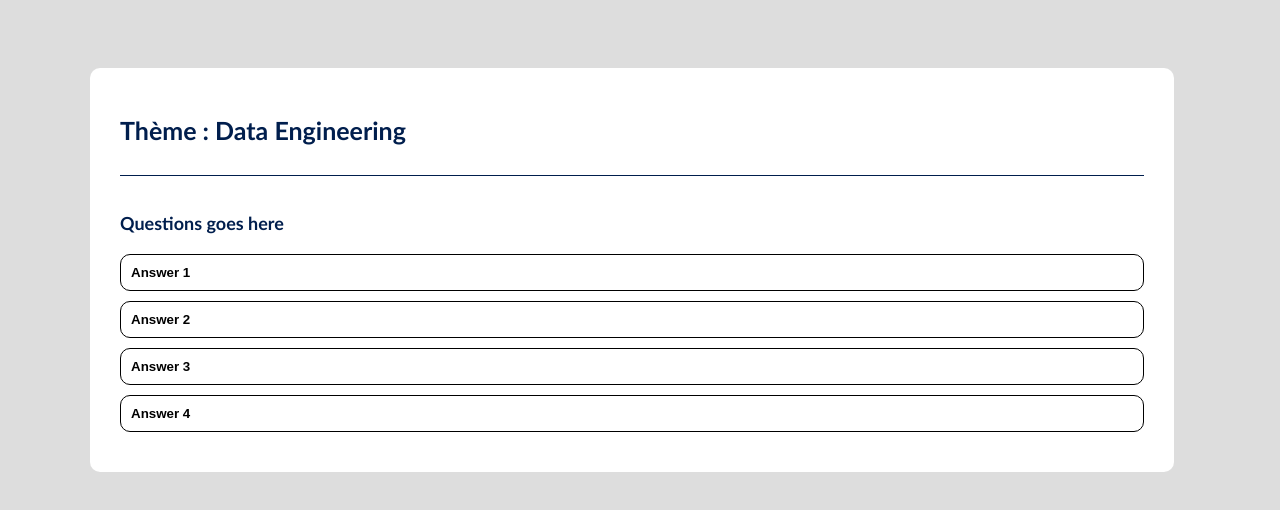
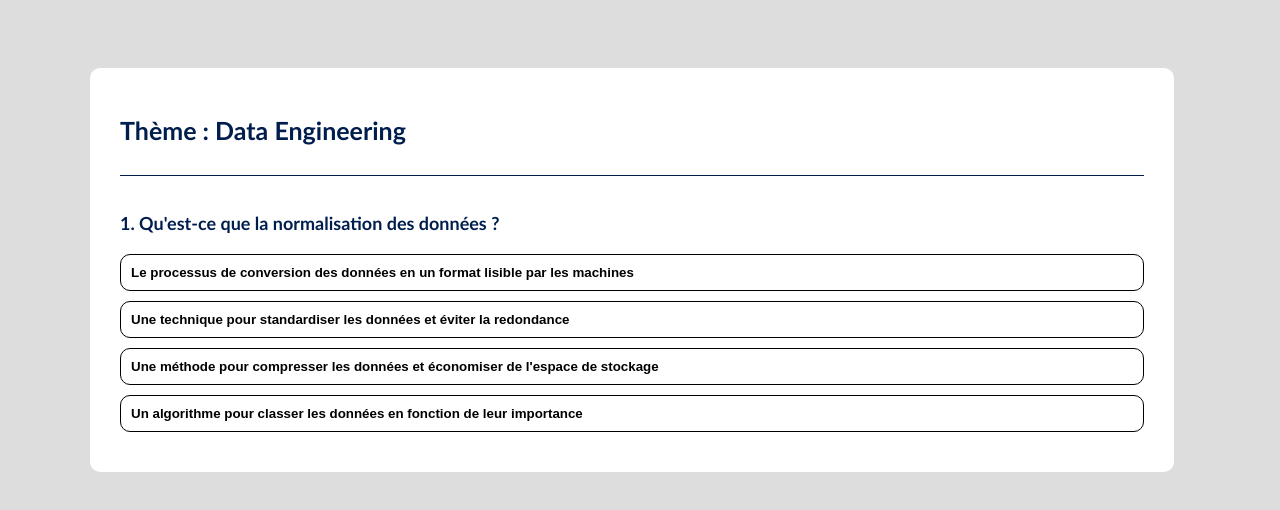
Before and after one commit to unknowndor/QuizPourLesNuls.github.io, a plain HTML site: page index.html in a window 1280 px wide. Shown: the part 122-632 px from the top of the page. Drawn offline with Linux system fonts and the light colour scheme.

Commit message:
add startquizz

```diff
--- a/index.html
+++ b/index.html
@@ -32,10 +32,10 @@
         <div id="quizz">
             <h2 id="questions">Questions goes here</h2>
             <div id="answer_buttons">
-                <button class="btn">Answer 1</button>
-                <button class="btn">Answer 2</button>
-                <button class="btn">Answer 3</button>
-                <button class="btn">Answer 4</button>
+                <button class="btn">Question 1</button>
+                <button class="btn">Question 2</button>
+                <button class="btn">Question 3</button>
+                <button class="btn">Question 4</button>
             </div>
             <button id="next-btn">Suivant</button>
         </div>
--- a/script.js
+++ b/script.js
@@ -101,6 +101,6 @@ fetch('./questions.json')
             startQuiz();
         }
     })
-    // startQuiz();
+    startQuiz();
   })
   .catch(error => console.error('Error reading the JSON file:', error));
```
